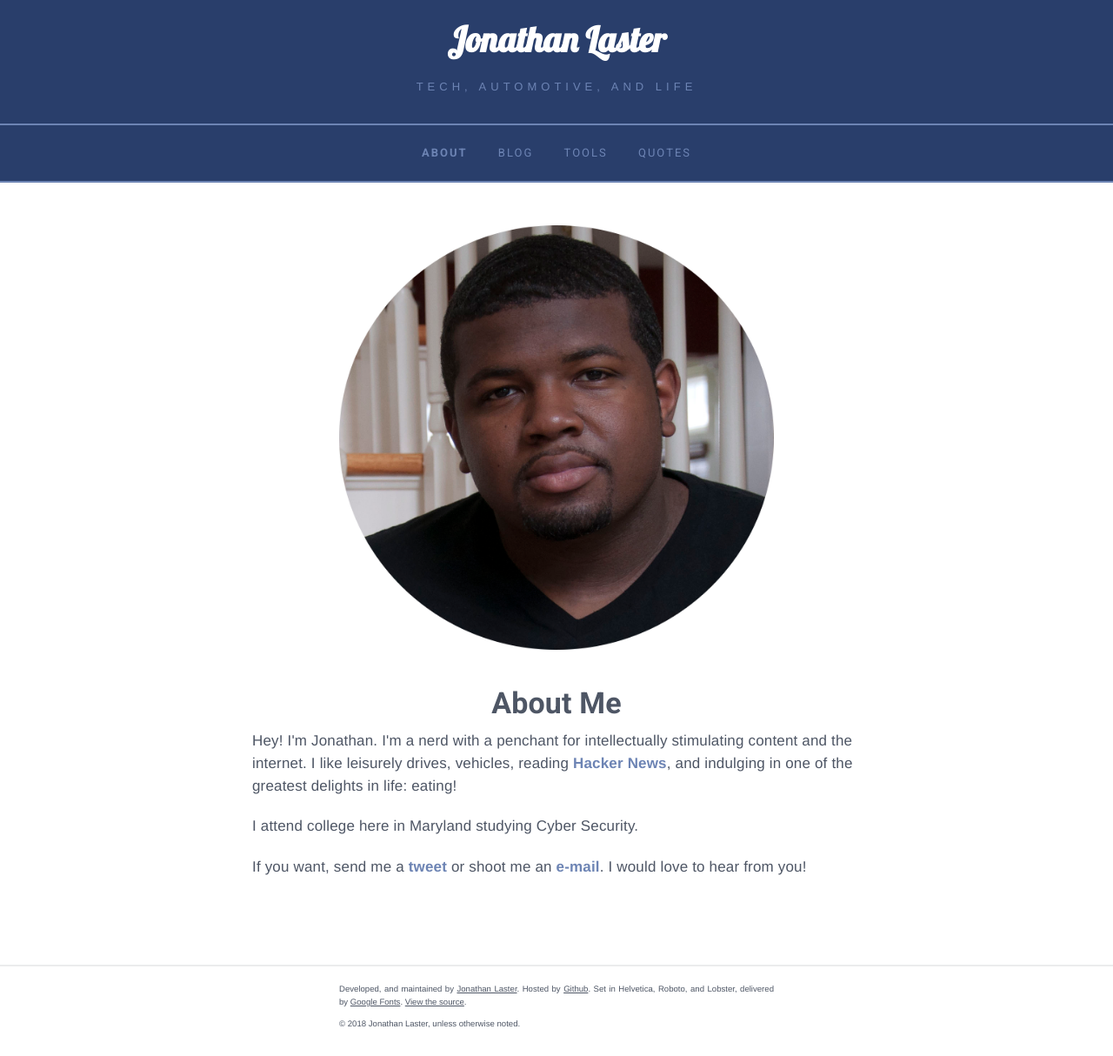
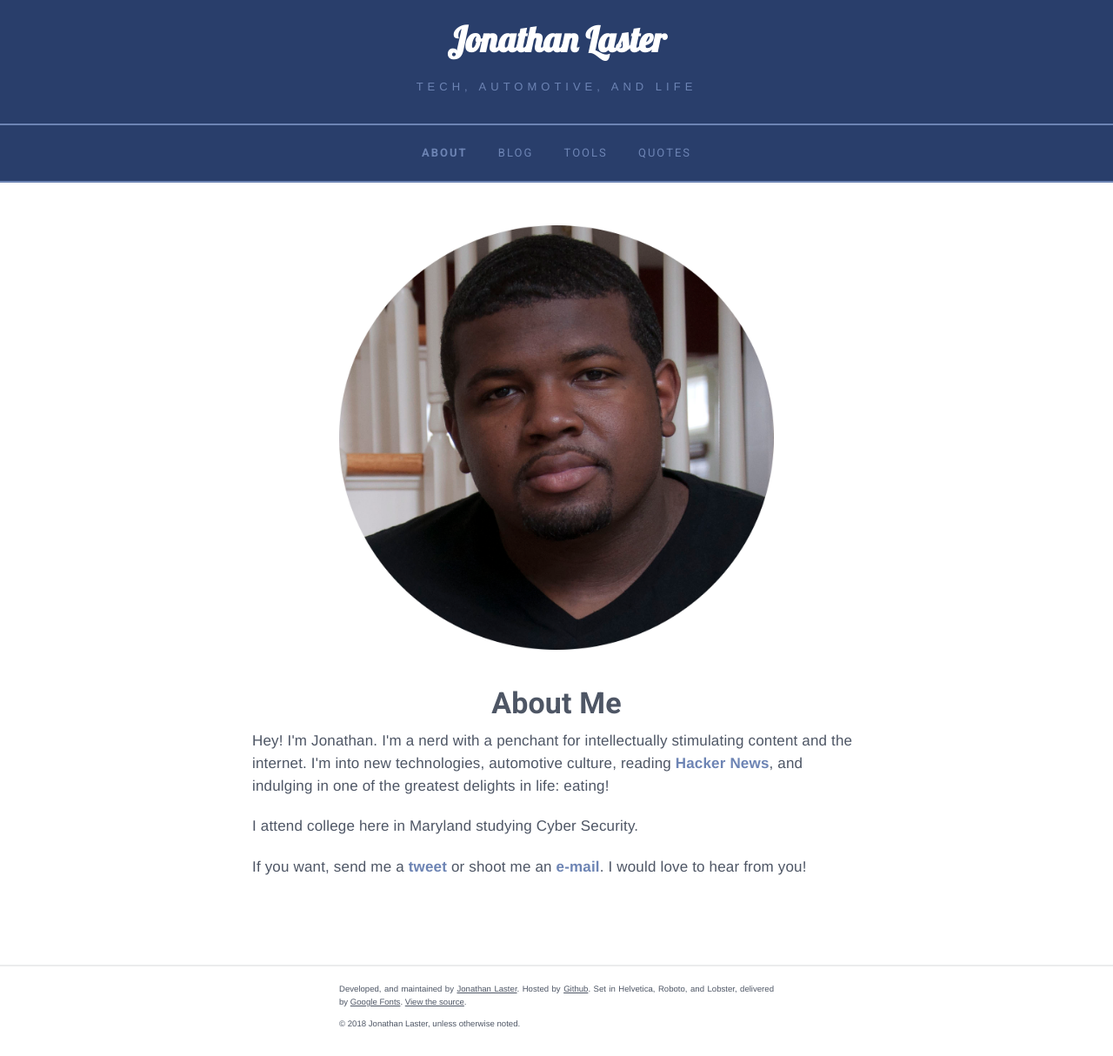
Before and after one commit to last-dev/jdl.io, a Jekyll site: the page built from index.html, in a window 1280 px wide. Shown: the whole page at 87% size. Built offline with Jekyll 4.4.1, drawn with Linux system fonts in a browser that asks for light colours; nearby versions of some CDN libraries.

Commit message:
Revisited my about me paragraph.

```diff
--- a/index.html
+++ b/index.html
@@ -9,7 +9,7 @@ title: About | Jonathan Laster
 
 <h2>About Me</h2>
 
-<p>Hey! I'm Jonathan. I'm a nerd with a penchant for intellectually stimulating content and the internet. I like leisurely drives, vehicles, reading <a href="https://news.ycombinator.com">Hacker News</a>, and indulging in one of the greatest delights in life: eating!</p>
+<p>Hey! I'm Jonathan. I'm a nerd with a penchant for intellectually stimulating content and the internet. I'm into new technologies, automotive culture, reading <a href="https://news.ycombinator.com">Hacker News</a>, and indulging in one of the greatest delights in life: eating!</p>
 
 <p>I attend college here in Maryland studying Cyber Security.</p>
 
```
